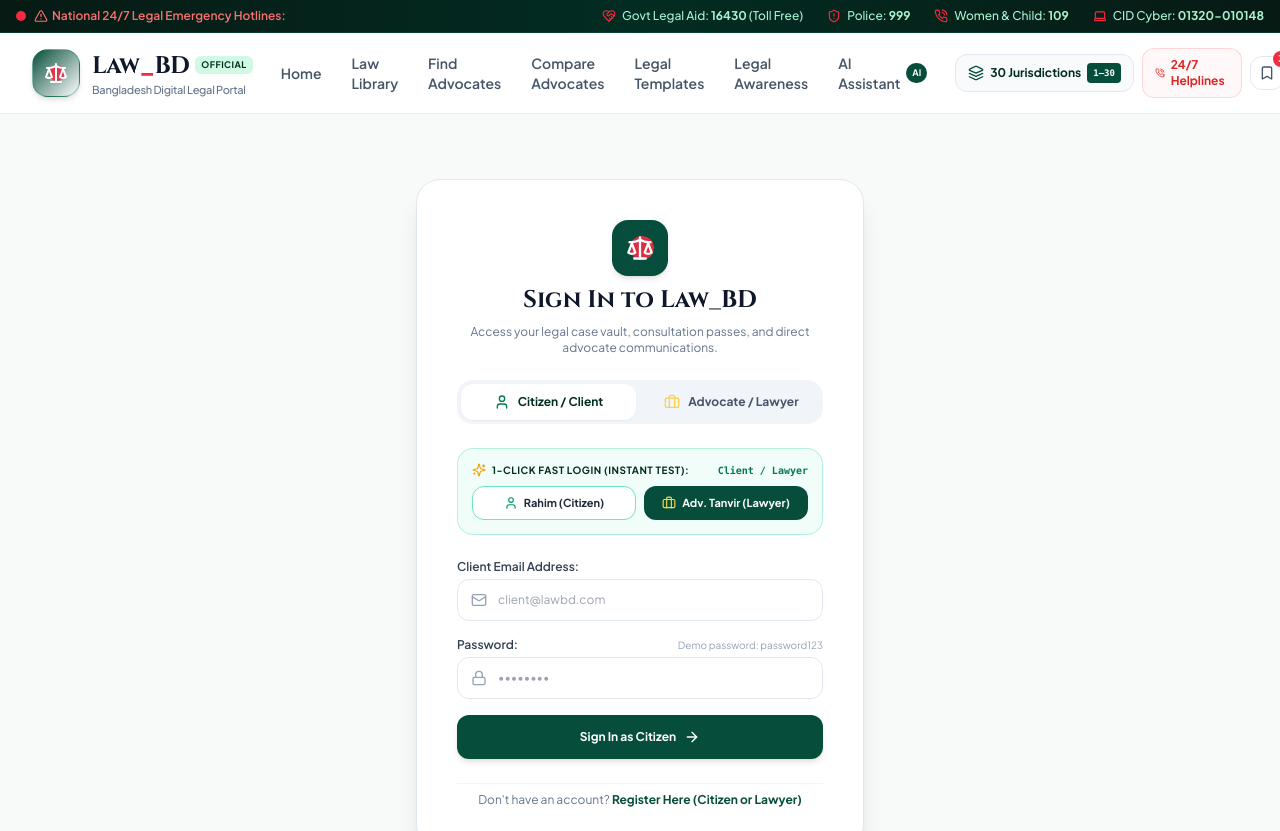
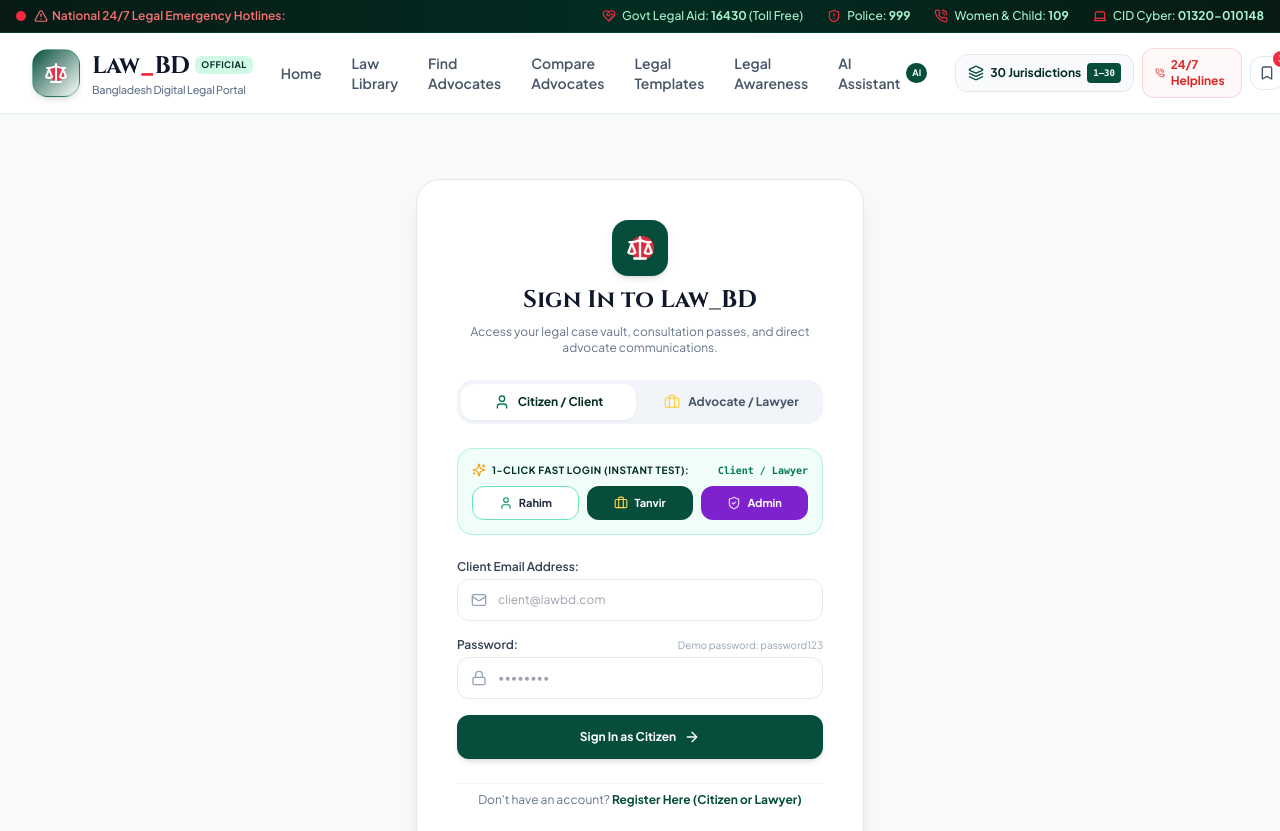
Before and after one commit to ahona25/Law_BD, a React (Vite) app in the folder frontend/: page /login in a window 1280 px wide. Shown: the top 831 px of the page. Built offline with nearby package versions, Linux system fonts and the light colour scheme.

Commit message:
Update code

```diff
--- a/frontend/src/components/AuthModal.jsx
+++ b/frontend/src/components/AuthModal.jsx
@@ -59,6 +59,8 @@ export default function AuthModal({
         onClose();
         if (roleName === 'lawyer') {
           navigate('/dashboard/lawyer');
+        } else if (roleName === 'admin') {
+          navigate('/dashboard/admin');
         } else {
           navigate('/dashboard/client');
         }
@@ -80,6 +82,8 @@ export default function AuthModal({
         onClose();
         if (res.user.role === 'lawyer') {
           navigate('/dashboard/lawyer');
+        } else if (res.user.role === 'admin') {
+          navigate('/dashboard/admin');
         } else {
           navigate('/dashboard/client');
         }
@@ -260,19 +264,19 @@ export default function AuthModal({
               <span className="text-[10px] text-emerald-700 font-medium">Ready</span>
             </div>
 
-            <div className="grid grid-cols-2 gap-2">
+            <div className="grid grid-cols-3 gap-2">
               <button
                 type="button"
                 disabled={loading}
                 onClick={() => handleQuickDemo('client')}
-                className={`py-2 px-2.5 rounded-xl text-left border transition-all flex items-center justify-between text-xs font-bold ${selectedRole === 'client'
+                className={`py-2 px-2 rounded-xl text-left border transition-all flex items-center justify-between text-xs font-bold ${selectedRole === 'client'
                   ? 'bg-white border-emerald-500 text-bdGreen-950 shadow-xs'
                   : 'bg-white/80 border-slate-200 text-slate-700 hover:bg-white'
                   }`}
               >
-                <div className="flex items-center gap-2 truncate">
+                <div className="flex items-center gap-1.5 truncate">
                   <User className="w-3.5 h-3.5 text-emerald-600 shrink-0" />
-                  <span className="truncate">Rahim (Citizen)</span>
+                  <span className="truncate">Rahim</span>
                 </div>
                 <ArrowRight className="w-3 h-3 text-slate-400 shrink-0" />
               </button>
@@ -281,16 +285,29 @@ export default function AuthModal({
                 type="button"
                 disabled={loading}
                 onClick={() => handleQuickDemo('lawyer')}
-                className={`py-2 px-2.5 rounded-xl text-left border transition-all flex items-center justify-between text-xs font-bold ${selectedRole === 'lawyer'
+                className={`py-2 px-2 rounded-xl text-left border transition-all flex items-center justify-between text-xs font-bold ${selectedRole === 'lawyer'
                   ? 'bg-bdGreen-800 border-bdGreen-900 text-white shadow-xs'
                   : 'bg-white/80 border-slate-200 text-slate-700 hover:bg-white'
                   }`}
               >
-                <div className="flex items-center gap-2 truncate">
+                <div className="flex items-center gap-1.5 truncate">
                   <Briefcase className="w-3.5 h-3.5 text-amber-300 shrink-0" />
-                  <span className="truncate">Adv. Tanvir (Lawyer)</span>
+                  <span className="truncate">Tanvir</span>
                 </div>
                 <ArrowRight className="w-3 h-3 text-amber-200 shrink-0" />
+              </button>
+
+              <button
+                type="button"
+                disabled={loading}
+                onClick={() => handleQuickDemo('admin')}
+                className="py-2 px-2 rounded-xl text-left border border-purple-200 bg-purple-50/70 hover:bg-purple-100 transition-all flex items-center justify-between text-xs font-bold text-purple-900"
+              >
+                <div className="flex items-center gap-1.5 truncate">
+                  <ShieldCheck className="w-3.5 h-3.5 text-purple-600 shrink-0" />
+                  <span className="truncate">Admin DG</span>
+                </div>
+                <ArrowRight className="w-3 h-3 text-purple-400 shrink-0" />
               </button>
             </div>
           </div>
--- a/frontend/src/pages/LoginPage.jsx
+++ b/frontend/src/pages/LoginPage.jsx
@@ -24,6 +24,7 @@ export default function LoginPage() {
       const res = await login(email, password);
       if (res.success) {
         if (res.user.role === 'lawyer') navigate('/dashboard/lawyer');
+        else if (res.user.role === 'admin') navigate('/dashboard/admin');
         else navigate('/dashboard/client');
       }
     } catch (err) {
@@ -40,6 +41,7 @@ export default function LoginPage() {
       const res = await demoLogin(targetRole);
       if (res.success) {
         if (targetRole === 'lawyer') navigate('/dashboard/lawyer');
+        else if (targetRole === 'admin') navigate('/dashboard/admin');
         else navigate('/dashboard/client');
       }
     } catch (err) {
@@ -116,24 +118,33 @@ export default function LoginPage() {
             <span className="text-[10px] text-emerald-700 font-mono font-bold">Client / Lawyer</span>
           </div>
 
-          <div className="grid grid-cols-2 gap-2">
+          <div className="grid grid-cols-3 gap-2">
             <button
               type="button"
               disabled={loading}
               onClick={() => handleDemo('client')}
-              className="py-2 px-2.5 text-center bg-white hover:bg-emerald-100 rounded-xl border border-emerald-300 text-[11px] font-bold text-slate-800 transition-colors shadow-2xs flex items-center justify-center gap-1.5"
+              className="py-2 px-2 text-center bg-white hover:bg-emerald-100 rounded-xl border border-emerald-300 text-[11px] font-bold text-slate-800 transition-colors shadow-2xs flex items-center justify-center gap-1.5"
             >
               <User className="w-3.5 h-3.5 text-emerald-600" />
-              <span>Rahim (Citizen)</span>
+              <span>Rahim</span>
             </button>
             <button
               type="button"
               disabled={loading}
               onClick={() => handleDemo('lawyer')}
-              className="py-2 px-2.5 text-center bg-bdGreen-800 hover:bg-bdGreen-700 rounded-xl text-[11px] font-bold text-white transition-colors shadow-2xs flex items-center justify-center gap-1.5"
+              className="py-2 px-2 text-center bg-bdGreen-800 hover:bg-bdGreen-700 rounded-xl text-[11px] font-bold text-white transition-colors shadow-2xs flex items-center justify-center gap-1.5"
             >
               <Briefcase className="w-3.5 h-3.5 text-amber-300" />
-              <span>Adv. Tanvir (Lawyer)</span>
+              <span>Tanvir</span>
+            </button>
+            <button
+              type="button"
+              disabled={loading}
+              onClick={() => handleDemo('admin')}
+              className="py-2 px-2 text-center bg-purple-700 hover:bg-purple-600 rounded-xl text-[11px] font-bold text-white transition-colors shadow-2xs flex items-center justify-center gap-1.5"
+            >
+              <ShieldCheck className="w-3.5 h-3.5 text-purple-200" />
+              <span>Admin</span>
             </button>
           </div>
         </div>
```
